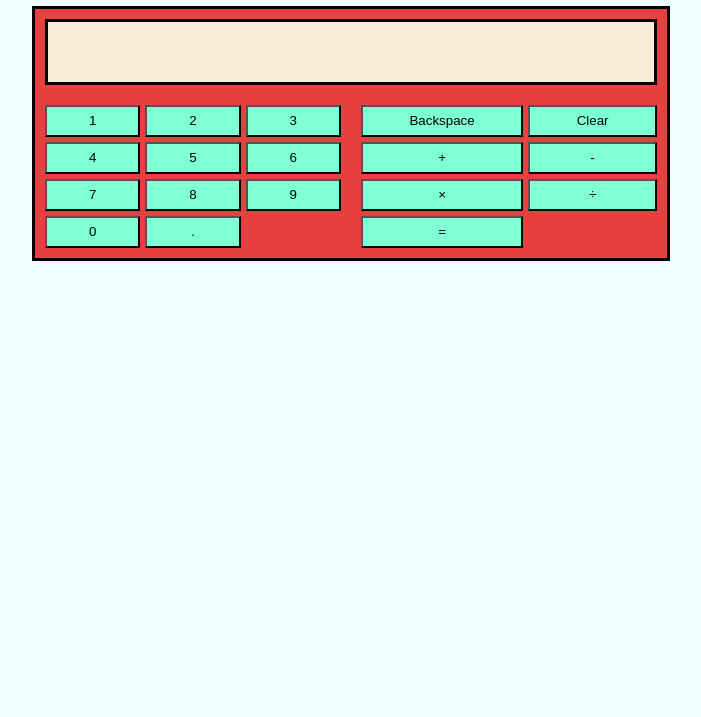
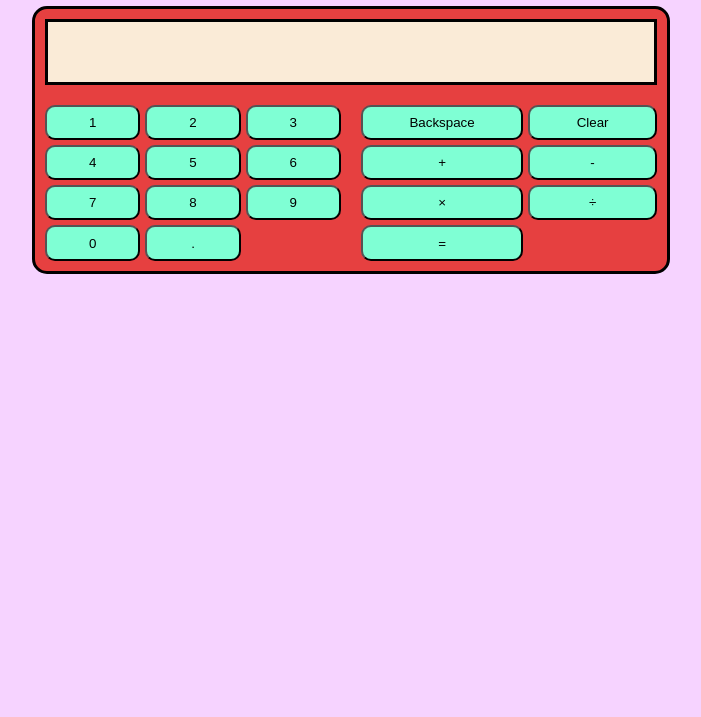
Before and after one commit to mcfidgi/Calculator, a plain HTML site: page index.html in a window 1280 px wide. Shown: the part 83-800 px from the top of the page, without its empty margins (289-990 px from the left). Drawn offline with Linux system fonts and the light colour scheme.

Commit message:
Round the calculator and buttons, make the background a nice purple-ish colour

```diff
--- a/style.css
+++ b/style.css
@@ -3,7 +3,7 @@ body {
     flex-direction: column;
     align-content: center;
     text-align: center;
-    background-color: azure;
+    background-color: rgb(246, 211, 255);
 }
 
 h1 {
@@ -16,6 +16,7 @@ h1 {
     width: 50%;
     align-self: center;
     background-color: rgb(230, 64, 64);
+    border-radius: 15px;
 }
 
 #display {
@@ -53,5 +54,6 @@ h1 {
 
 .button {
     background-color: aquamarine;
-    padding: 4%;
+    padding: 5%;
+    border-radius: 10px;
 }
```
